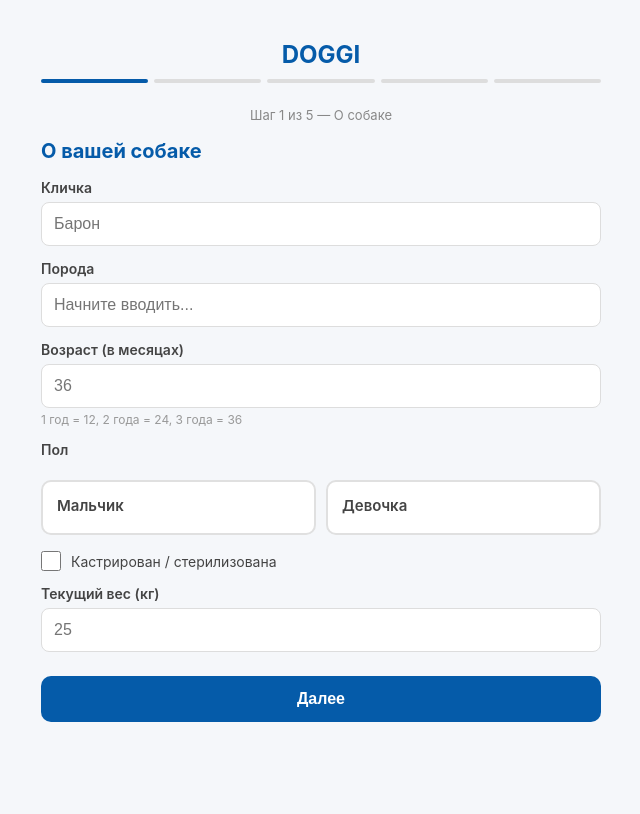
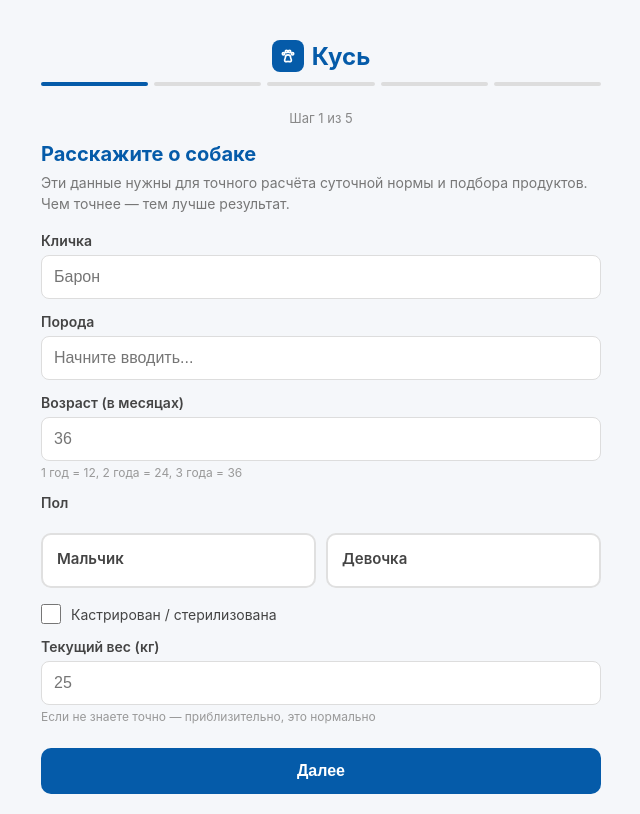
Before and after one commit to kotyadji-coder/kus, a FastAPI app: page /order in a window 1280 px wide. Shown: the whole page, without its empty margins (319-959 px from the left). Before the commit the page ends 722 px from the top, so only its background shows below. Run offline with FastAPI, Linux system fonts and the light colour scheme.

Commit message:
Improve order form: descriptions, data persistence, remove Doggi branding
- Add step descriptions explaining why each field matters
- Save/restore form data in localStorage (survives back/refresh/errors)
- Replace DOGGI logo with Kus branding
- Remove "от" from price blocks on landing
- Better labels and hints throughout

Co-Authored-By: Claude Opus 4.6 (1M context) <noreply@anthropic.com>

```diff
--- a/templates/landing.html
+++ b/templates/landing.html
@@ -367,7 +367,7 @@ a { color: var(--primary); text-decoration: none; }
       <div class="service-card">
         <div class="service-card__header">
           <div class="service-card__icon"><svg width="36" height="36" viewBox="0 0 24 24" fill="none" stroke="currentColor" stroke-width="1.6" stroke-linecap="round" stroke-linejoin="round"><path d="M5 9c-1 0-2 .8-2 2.5C3 16 7 20 12 20s9-4 9-8.5c0-1.7-1-2.5-2-2.5-1 0-1.5.7-2.5.7S15 8 12 8s-3.5 1.7-4.5 1.7S6 9 5 9z"/><circle cx="9" cy="13" r=".8" fill="currentColor"/><circle cx="13" cy="14" r=".8" fill="currentColor"/><circle cx="16" cy="12" r=".8" fill="currentColor"/></svg></div>
-          <div class="service-card__price"><div class="service-card__price-label">от</div><div class="service-card__price-value">990<span class="service-card__price-currency">&#8381;</span></div></div>
+          <div class="service-card__price"><div class="service-card__price-value">990<span class="service-card__price-currency">&#8381;</span></div></div>
         </div>
         <h3>Подбор сухого корма</h3>
         <ul class="service-card__list">
@@ -381,7 +381,7 @@ a { color: var(--primary); text-decoration: none; }
       <div class="service-card service-card--highlight">
         <div class="service-card__header">
           <div class="service-card__icon"><svg width="36" height="36" viewBox="0 0 24 24" fill="none" stroke="currentColor" stroke-width="1.6" stroke-linecap="round" stroke-linejoin="round"><path d="M6.5 17.5c-2.5-2.5-2.5-7 .5-10s7.5-3 10-.5c2 2 1.5 5-.5 7s-5 2.5-7 .5z"/><circle cx="9" cy="14" r="1.2"/><path d="M5.5 18.5l-2 2"/><path d="M16 7c-1 1-1 3 0 4"/></svg></div>
-          <div class="service-card__price"><div class="service-card__price-label">от</div><div class="service-card__price-value">1 390<span class="service-card__price-currency">&#8381;</span></div></div>
+          <div class="service-card__price"><div class="service-card__price-value">1 390<span class="service-card__price-currency">&#8381;</span></div></div>
         </div>
         <h3>Расчёт натурального рациона</h3>
         <ul class="service-card__list">
--- a/templates/order.html
+++ b/templates/order.html
@@ -3,13 +3,15 @@
 <head>
     <meta charset="UTF-8">
     <meta name="viewport" content="width=device-width, initial-scale=1.0">
-    <title>Подбор рациона — Doggi</title>
+    <title>Подбор рациона — Кусь</title>
     <style>
         * { box-sizing: border-box; margin: 0; padding: 0; }
         body { font-family: -apple-system, BlinkMacSystemFont, 'Segoe UI', Roboto, sans-serif; background: #f5f7fa; color: #333; }
 
         .container { max-width: 600px; margin: 0 auto; padding: 20px; }
-        .logo { text-align: center; font-size: 24px; font-weight: bold; color: #055ba9; padding: 20px 0 10px; }
+        .logo { text-align: center; padding: 20px 0 10px; }
+        .logo a { text-decoration: none; color: #055ba9; font-size: 24px; font-weight: bold; display: inline-flex; align-items: center; gap: 8px; }
+        .logo-icon { width: 32px; height: 32px; border-radius: 8px; background: #055ba9; color: #fff; display: inline-flex; align-items: center; justify-content: center; }
 
         /* Progress bar */
         .progress { display: flex; gap: 6px; margin-bottom: 24px; }
@@ -21,7 +23,8 @@
         .step { display: none; }
         .step.active { display: block; }
 
-        h2 { font-size: 20px; color: #055ba9; margin-bottom: 16px; }
+        h2 { font-size: 20px; color: #055ba9; margin-bottom: 6px; }
+        .step-desc { font-size: 14px; color: #777; line-height: 1.5; margin-bottom: 18px; }
 
         /* Form elements */
         label { display: block; font-size: 14px; font-weight: 600; margin: 14px 0 6px; color: #444; }
@@ -65,11 +68,21 @@
 
         /* Datalist */
         input[list] { cursor: text; }
+
+        /* Validation error */
+        .field-error { border-color: #e74c3c !important; }
+        .error-msg { font-size: 12px; color: #e74c3c; margin-top: 4px; display: none; }
+        .error-msg.visible { display: block; }
     </style>
 </head>
 <body>
 <div class="container">
-    <div class="logo">DOGGI</div>
+    <div class="logo">
+        <a href="/">
+            <span class="logo-icon"><svg width="18" height="18" viewBox="0 0 24 24" fill="none" stroke="#fff" stroke-width="2.2" stroke-linecap="round" stroke-linejoin="round"><circle cx="6" cy="9" r="1.6"/><circle cx="10" cy="6" r="1.6"/><circle cx="14" cy="6" r="1.6"/><circle cx="18" cy="9" r="1.6"/><path d="M8.5 14c0-2 1.6-3.5 3.5-3.5s3.5 1.5 3.5 3.5c0 1.6 1 2.2 1 3.5 0 1.4-1.2 2-2.6 2-1 0-1.4-.5-1.9-.5s-.9.5-1.9.5C8.7 19.5 7.5 18.9 7.5 17.5c0-1.3 1-1.9 1-3.5z"/></svg></span>
+            Кусь
+        </a>
+    </div>
 
     <div class="progress">
         <div class="progress-dot active" data-step="1"></div>
@@ -78,7 +91,7 @@
         <div class="progress-dot" data-step="4"></div>
         <div class="progress-dot" data-step="5"></div>
     </div>
-    <div class="step-label" id="stepLabel">Шаг 1 из 5 — О собаке</div>
+    <div class="step-label" id="stepLabel">Шаг 1 из 5</div>
 
     <form id="orderForm" method="POST" action="/order">
         {% if telegram_user_id %}
@@ -87,7 +100,8 @@
 
         <!-- STEP 1: О собаке -->
         <div class="step active" data-step="1">
-            <h2>О вашей собаке</h2>
+            <h2>Расскажите о собаке</h2>
+            <p class="step-desc">Эти данные нужны для точного расчёта суточной нормы и подбора продуктов. Чем точнее — тем лучше результат.</p>
 
             <label for="dog_name">Кличка</label>
             <input type="text" id="dog_name" name="dog_name" required placeholder="Барон">
@@ -123,6 +137,7 @@
 
             <label for="weight_kg">Текущий вес (кг)</label>
             <input type="number" id="weight_kg" name="weight_kg" required min="0.5" max="150" step="0.1" placeholder="25">
+            <div class="hint">Если не знаете точно — приблизительно, это нормально</div>
 
             <div class="buttons">
                 <button type="button" class="btn btn-next" onclick="nextStep()">Далее</button>
@@ -131,7 +146,8 @@
 
         <!-- STEP 2: Рацион и активность -->
         <div class="step" data-step="2">
-            <h2>Рацион и активность</h2>
+            <h2>Активность и кондиция</h2>
+            <p class="step-desc">Помогает рассчитать калорийность рациона. Порция для дивана и для охотника — разные вещи.</p>
 
             <label>Что ест сейчас?</label>
             <div class="cards single-col">
@@ -150,11 +166,11 @@
             <label>Кондиция (упитанность)</label>
             <div class="cards single-col">
                 <label class="card-option"><input type="radio" name="condition" value="thin" required>
-                    <div class="card"><div class="card-title">Худышка</div><div class="card-desc">Ребра и позвоночник сильно торчат</div></div></label>
+                    <div class="card"><div class="card-title">Худышка</div><div class="card-desc">Рёбра и позвоночник сильно торчат</div></div></label>
                 <label class="card-option"><input type="radio" name="condition" value="athletic">
-                    <div class="card"><div class="card-title">Атлет</div><div class="card-desc">Ребра прощупываются, талия видна, вес идеальный</div></div></label>
+                    <div class="card"><div class="card-title">Атлет</div><div class="card-desc">Рёбра прощупываются, талия видна, вес идеальный</div></div></label>
                 <label class="card-option"><input type="radio" name="condition" value="chubby">
-                    <div class="card"><div class="card-title">Пончик</div><div class="card-desc">Ребра найти сложно, талии почти нет</div></div></label>
+                    <div class="card"><div class="card-title">Пончик</div><div class="card-desc">Рёбра найти сложно, талии почти нет</div></div></label>
                 <label class="card-option"><input type="radio" name="condition" value="obese">
                     <div class="card"><div class="card-title">Колобок</div><div class="card-desc">Ожирение, собаке тяжело двигаться</div></div></label>
             </div>
@@ -179,21 +195,23 @@
 
         <!-- STEP 3: Здоровье -->
         <div class="step" data-step="3">
-            <h2>Здоровье и ЖКТ</h2>
+            <h2>Здоровье</h2>
+            <p class="step-desc">Если есть диагнозы или проблемы с ЖКТ — мы учтём это при подборе. Некоторые продукты и корма противопоказаны при определённых заболеваниях.</p>
 
             <label for="diagnoses">Есть ли подтверждённые диагнозы?</label>
             <textarea id="diagnoses" name="diagnoses" placeholder="Гастрит, панкреатит, аллергия... Если нет — оставьте пустым"></textarea>
+            <div class="hint">Не уверены — напишите как есть, мы разберёмся</div>
 
             <label>Как дела со стулом?</label>
             <div class="cards single-col">
                 <label class="card-option"><input type="radio" name="stool" value="good" required>
-                    <div class="card"><div class="card-title">Отличный</div></div></label>
+                    <div class="card"><div class="card-title">Отличный</div><div class="card-desc">Оформленный, 1-2 раза в день</div></div></label>
                 <label class="card-option"><input type="radio" name="stool" value="loose">
                     <div class="card"><div class="card-title">Часто жидкий</div></div></label>
                 <label class="card-option"><input type="radio" name="stool" value="constipation">
                     <div class="card"><div class="card-title">Бывают запоры</div></div></label>
                 <label class="card-option"><input type="radio" name="stool" value="high_volume">
-                    <div class="card"><div class="card-title">Много выхода</div></div></label>
+                    <div class="card"><div class="card-title">Много и часто</div><div class="card-desc">Может говорить о плохом усвоении корма</div></div></label>
             </div>
 
             <div class="buttons">
@@ -202,22 +220,23 @@
             </div>
         </div>
 
-        <!-- STEP 4: Предпочтения -->
+        <!-- STEP 4: Что подбираем -->
         <div class="step" data-step="4">
-            <h2>Предпочтения по питанию</h2>
+            <h2>Что подбираем</h2>
+            <p class="step-desc">Выберите тип рациона. Вы получите персональный PDF-документ с полным расчётом и рекомендациями.</p>
 
-            <label>Тип питания</label>
+            <label>Тип рациона</label>
             <div class="cards single-col">
                 <label class="card-option"><input type="radio" name="diet_type" value="barf" required>
-                    <div class="card"><div class="card-title">Сырое (BARF) — 1 390 руб.</div><div class="card-desc">Сырое мясо, субпродукты, сырые мясные кости</div></div></label>
+                    <div class="card"><div class="card-title">Натуралка: сырое (BARF) — 1 390 руб.</div><div class="card-desc">Недельное меню с граммовками, список покупок, витамины, схема перевода</div></div></label>
                 <label class="card-option"><input type="radio" name="diet_type" value="cooked">
-                    <div class="card"><div class="card-title">Варка — 1 390 руб.</div><div class="card-desc">Варёное/припущенное мясо</div></div></label>
+                    <div class="card"><div class="card-title">Натуралка: варка — 1 390 руб.</div><div class="card-desc">То же самое, но для термообработанного рациона (без костей)</div></div></label>
                 <label class="card-option"><input type="radio" name="diet_type" value="dry">
-                    <div class="card"><div class="card-title">Подбор сухого корма — 990 руб.</div><div class="card-desc">ТОП-9 кормов с честным разбором состава</div></div></label>
+                    <div class="card"><div class="card-title">Подбор сухого корма — 990 руб.</div><div class="card-desc">ТОП-9 кормов в 3 ценовых категориях с честным разбором состава</div></div></label>
             </div>
 
             <div id="budgetSection" style="display:none;">
-                <label>Доступность продуктов</label>
+                <label>Где покупаете продукты?</label>
                 <div class="cards single-col">
                     <label class="card-option"><input type="radio" name="budget" value="supermarket">
                         <div class="card"><div class="card-title">Супермаркет</div><div class="card-desc">Курица, индейка, говядина</div></div></label>
@@ -228,8 +247,9 @@
                 </div>
             </div>
 
-            <label for="stop_products">Стоп-продукты</label>
-            <textarea id="stop_products" name="stop_products" placeholder="Аллергия, непереносимость, собака отказывается есть... Если нет — оставьте пустым"></textarea>
+            <label for="stop_products">Стоп-продукты (аллергия, непереносимость)</label>
+            <textarea id="stop_products" name="stop_products" placeholder="Курица, говядина... Если нет — оставьте пустым"></textarea>
+            <div class="hint">Эти продукты будут полностью исключены из рациона</div>
 
             <div class="buttons">
                 <button type="button" class="btn btn-back" onclick="prevStep()">Назад</button>
@@ -239,20 +259,22 @@
 
         <!-- STEP 5: Контакты -->
         <div class="step" data-step="5">
-            <h2>Контакты</h2>
+            <h2>Куда отправить результат</h2>
+            <p class="step-desc">PDF придёт на email в течение нескольких минут после оплаты. В Telegram — сразу.</p>
 
             <label for="client_name">Ваше имя</label>
             <input type="text" id="client_name" name="client_name" required placeholder="Анна">
 
             <label for="phone_or_telegram">Телефон или Telegram</label>
             <input type="tel" id="phone_or_telegram" name="phone_or_telegram" required placeholder="+7-900-123-45-67 или @username">
+            <div class="hint">Для связи, если понадобится уточнить данные</div>
 
-            <label for="email">Email (для отправки PDF)</label>
+            <label for="email">Email</label>
             <input type="email" id="email" name="email" required placeholder="anna@mail.ru">
 
             <div class="consent">
                 Нажимая кнопку, вы даёте согласие на обработку персональных данных
-                и соглашаетесь c <a href="/privacy" target="_blank">политикой конфиденциальности</a> и <a href="/oferta" target="_blank">публичной офертой</a>.
+                и соглашаетесь с <a href="/privacy" target="_blank">политикой конфиденциальности</a> и <a href="/oferta" target="_blank">публичной офертой</a>.
             </div>
 
             <div class="buttons">
@@ -266,10 +288,54 @@
 <script>
     let currentStep = 1;
     const totalSteps = 5;
+    const STORAGE_KEY = 'kus_order_form';
+
     const stepLabels = [
-        '', 'Шаг 1 из 5 — О собаке', 'Шаг 2 из 5 — Рацион и активность',
-        'Шаг 3 из 5 — Здоровье', 'Шаг 4 из 5 — Предпочтения', 'Шаг 5 из 5 — Контакты'
+        '', 'Шаг 1 из 5', 'Шаг 2 из 5', 'Шаг 3 из 5', 'Шаг 4 из 5', 'Шаг 5 из 5'
     ];
+
+    // --- Save / Restore form data ---
+    function saveForm() {
+        const form = document.getElementById('orderForm');
+        const data = {};
+        for (const el of form.elements) {
+            if (!el.name || el.type === 'hidden') continue;
+            if (el.type === 'radio') {
+                if (el.checked) data[el.name] = el.value;
+            } else if (el.type === 'checkbox') {
+                data[el.name] = el.checked;
+            } else {
+                data[el.name] = el.value;
+            }
+        }
+        data._step = currentStep;
+        try { localStorage.setItem(STORAGE_KEY, JSON.stringify(data)); } catch(e) {}
+    }
+
+    function restoreForm() {
+        let data;
+        try { data = JSON.parse(localStorage.getItem(STORAGE_KEY)); } catch(e) { return; }
+        if (!data) return;
+        const form = document.getElementById('orderForm');
+        for (const el of form.elements) {
+            if (!el.name || el.type === 'hidden' || !(el.name in data)) continue;
+            if (el.type === 'radio') {
+                el.checked = (el.value === data[el.name]);
+                if (el.checked) el.dispatchEvent(new Event('change', {bubbles: true}));
+            } else if (el.type === 'checkbox') {
+                el.checked = data[el.name];
+            } else {
+                el.value = data[el.name];
+            }
+        }
+        if (data._step && data._step > 1 && data._step <= totalSteps) {
+            showStep(data._step);
+        }
+    }
+
+    // Save on every input change
+    document.getElementById('orderForm').addEventListener('input', saveForm);
+    document.getElementById('orderForm').addEventListener('change', saveForm);
 
     function showStep(n) {
         document.querySelectorAll('.step').forEach(s => s.classList.remove('active'));
@@ -279,11 +345,11 @@
         });
         document.getElementById('stepLabel').textContent = stepLabels[n];
         currentStep = n;
+        saveForm();
         window.scrollTo(0, 0);
     }
 
     function nextStep() {
-        // Validate current step
         const step = document.querySelector(`.step[data-step="${currentStep}"]`);
         const inputs = step.querySelectorAll('[required]');
         let valid = true;
@@ -294,8 +360,8 @@
                 if (!checked) { valid = false; }
             } else if (!input.value.trim()) {
                 valid = false;
-                input.style.borderColor = '#e74c3c';
-                setTimeout(() => input.style.borderColor = '#ddd', 2000);
+                input.classList.add('field-error');
+                setTimeout(() => input.classList.remove('field-error'), 2000);
             }
         });
         if (!valid) return;
@@ -311,17 +377,20 @@
         r.addEventListener('change', () => {
             const budget = document.getElementById('budgetSection');
             budget.style.display = (r.value === 'barf' || r.value === 'cooked') ? 'block' : 'none';
-            // Update submit button text
             const btn = document.getElementById('submitBtn');
             btn.textContent = r.value === 'dry' ? 'Оплатить 990 руб.' : 'Оплатить 1 390 руб.';
         });
     });
 
-    // Prevent double submit
+    // Prevent double submit + clear storage on success
     document.getElementById('orderForm').addEventListener('submit', function() {
         document.getElementById('submitBtn').disabled = true;
         document.getElementById('submitBtn').textContent = 'Отправляем...';
+        try { localStorage.removeItem(STORAGE_KEY); } catch(e) {}
     });
+
+    // Restore on page load
+    restoreForm();
 </script>
 </body>
 </html>
```
